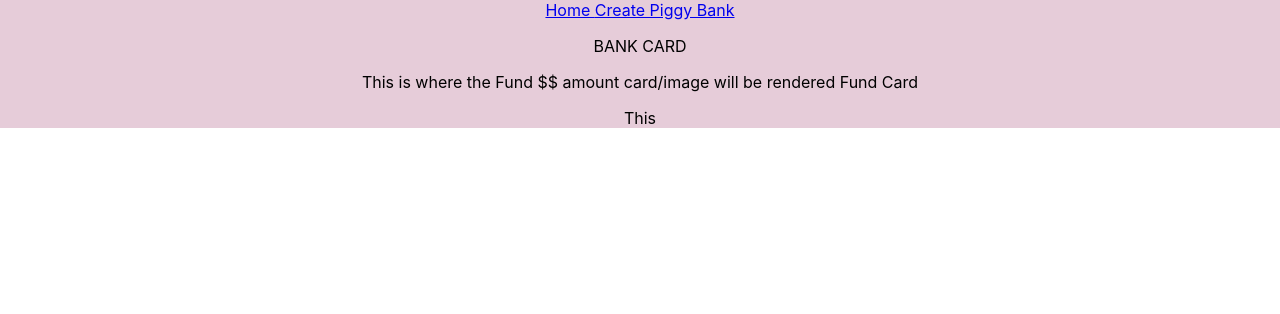
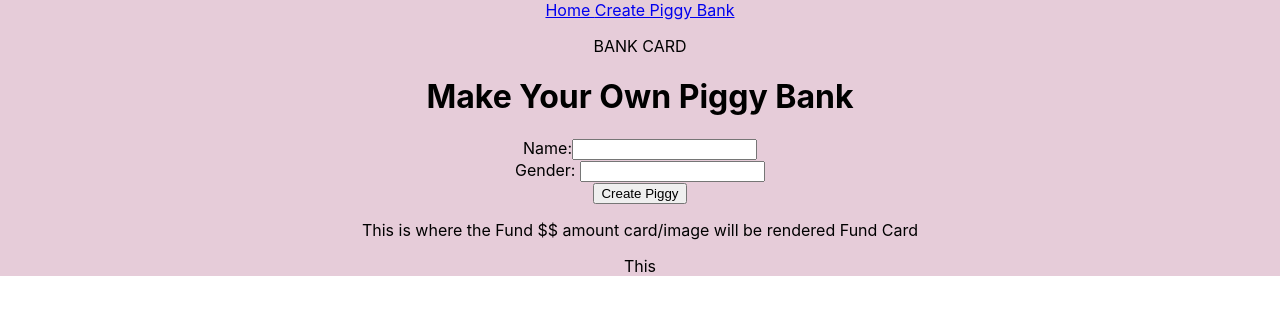
Before and after one commit to daliayan/My_Piggy_Bank, a React (Create React App) app in the folder frontend/: page / in a window 1280 px wide. Shown: the top 314 px of the page. Built offline with nearby package versions, Linux system fonts and the light colour scheme.

Commit message:
Able to render new bank form to page

```diff
--- a/frontend/src/containers/BankContainer.js
+++ b/frontend/src/containers/BankContainer.js
@@ -1,6 +1,7 @@
 // This is where the piggy bank card will be displayed
 
 import React, { Component } from 'react';
+import BankForm from '../components/BankForm';
 // import BankCard from './components/BankCard';
 // import BankForm from './components/BankForm';
 
@@ -21,6 +22,7 @@ class BankContainer extends Component {
             <p>
               BANK CARD
               {/* <BankCard /> */}
+              <BankForm />
             </p>
         </div>
         )
```
